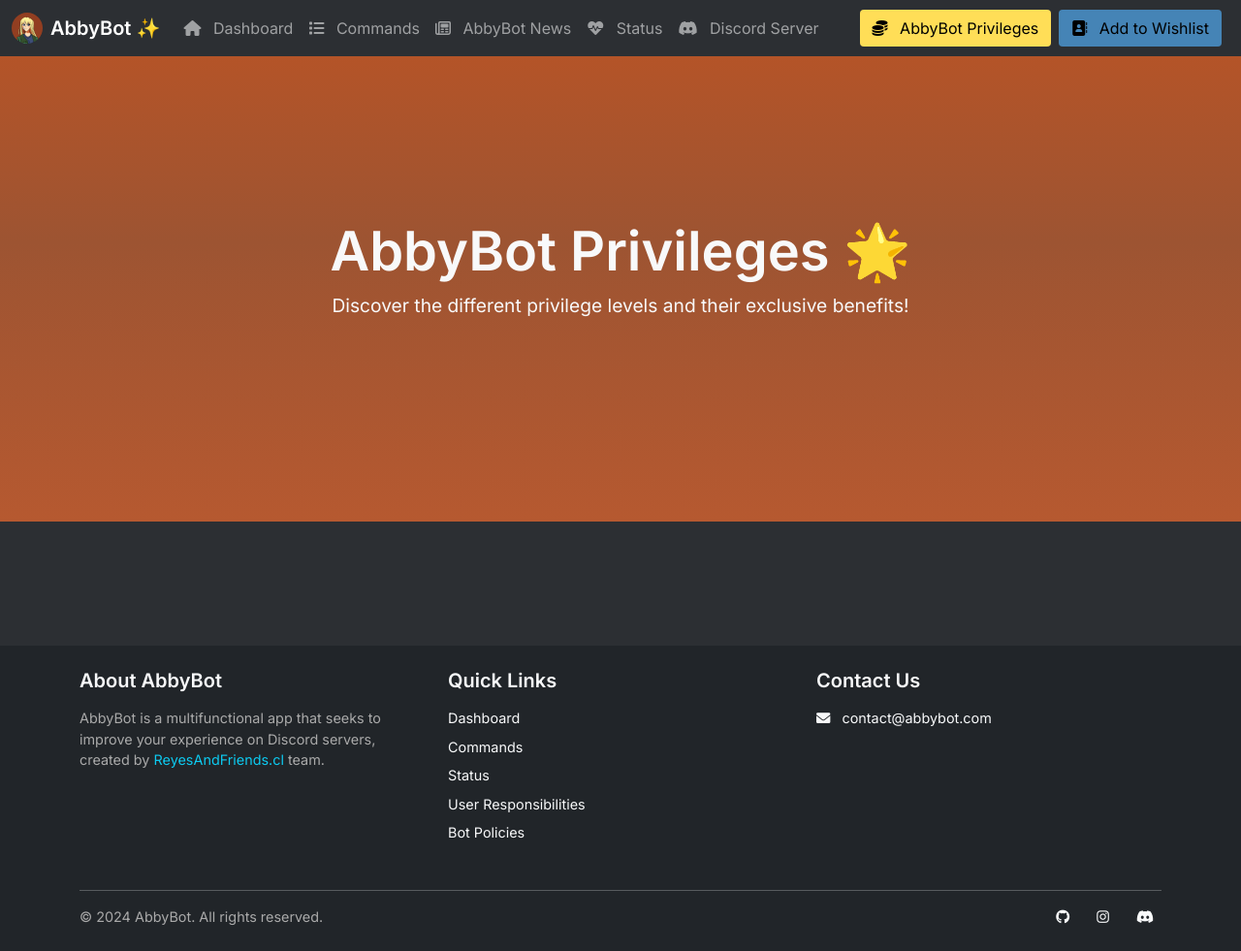
After one commit to AbbyBot/AbbyBot-Website, a Flask app: page /abbybot-privileges in a window 1280 px wide. The commit adds this page. Shown: the whole page at 97% size. Run offline with Flask 3, Linux system fonts and the light colour scheme; data that the repository does not hold is empty.

Commit message:
error handler system, abbybot-privileges page, fixed urls navbar

```diff
--- a/abbybot_website/app/routes/main.py
+++ b/abbybot_website/app/routes/main.py
@@ -64,6 +64,38 @@ def status_data():
 def bot_status():
     return render_template('bot-status.html')
 
+@main_bp.route('/abbybot-privileges')
+def abbybot_privileges():
+    try:
+        # Make Query
+        server_list = execute_query("rei", "SELECT privilege_name, value, rol_meaning, how_to_get, xp_multiplier, exclusive_access FROM privileges;")
+
+    except mysql.connector.Error as err:
+        print(f"Error: {err}")
+        return render_template('error.html', message="Database connection failed.")
+
+    return render_template('abbybot-privileges.html', privileges=server_list)
+
+
+# Error handlers
+
+@main_bp.app_errorhandler(404)
+def page_not_found(error):
+    return render_template('error.html', message="Sorry, the page you are looking for does not exist."), 404
+
+@main_bp.app_errorhandler(500)
+def internal_server_error(error):
+    return render_template('error.html', message="An unexpected error occurred. Please try again later."), 500
+
+@main_bp.app_errorhandler(Exception)
+def handle_generic_error(error):
+    # Display the error message if available, or a generic message
+    return render_template('error.html', message=str(error) if error else "An unexpected error occurred."), 500
+
+
+
+
+
 
 app.register_blueprint(main_bp)
 
--- /dev/null
+++ b/abbybot_website/app/static/css/abbybot-privileges.css
@@ -0,0 +1,45 @@
+.privileges-section {
+    padding: 4rem 0;
+}
+
+.privilege-card {
+    background-color: #2c2c2c;
+    border-radius: 10px;
+    box-shadow: 0 10px 20px rgba(0, 0, 0, 0.3);
+    transition: transform 0.3s ease, box-shadow 0.3s ease;
+    padding: 2rem;
+    color: #ddd;
+}
+
+.privilege-card:hover {
+    transform: translateY(-5px);
+    box-shadow: 0 15px 30px rgba(0, 0, 0, 0.4);
+}
+
+.privilege-card h3 {
+    font-family: 'Inter', sans-serif;
+    font-weight: 600;
+    color: #fff;
+    margin-bottom: 1rem;
+}
+
+.privilege-card p {
+    font-size: 1.1rem;
+    margin-bottom: 1rem;
+    color: #ccc;
+}
+
+.privilege-card small {
+    font-size: 0.85rem;
+    color: #aaa;
+}
+
+@media (max-width: 768px) {
+    .privileges-section {
+        padding: 3rem 1rem;
+    }
+
+    .privilege-card {
+        padding: 1.5rem;
+    }
+}
--- /dev/null
+++ b/abbybot_website/app/templates/abbybot-privileges.html
@@ -0,0 +1,40 @@
+{% extends "base/base.html" %}
+
+{% block title %}Privileges - AbbyBot{% endblock %}
+
+{% block extra_css %}
+    <link rel="stylesheet" href="{{ url_for('static', filename='css/abbybot-privileges.css') }}">
+{% endblock %}
+
+{% block content %}
+<section class="hero-section d-flex align-items-center justify-content-center text-light">
+    <div class="container-fluid text-center d-flex flex-column align-items-center">
+        <div class="text-content" data-aos="fade-right">
+            <h1 class="display-4">AbbyBot Privileges 🌟</h1>
+        </div>
+        <div class="text-content mb-4" data-aos="fade-up" data-aos-delay="300">
+            <p class="lead">Discover the different privilege levels and their exclusive benefits!</p>
+        </div>
+    </div>
+</section>
+
+<section class="privileges-section">
+    <div class="container">
+        <div class="row justify-content-center text-center">
+            {% for privilege in privileges %}
+            <div class="col-md-6 col-lg-4 mb-4" data-aos="fade-up">
+                <div class="privilege-card">
+                    <h3>{{ privilege.privilege_name }}</h3>
+                    <p> {{ privilege.rol_meaning }}</p>
+                    <p><strong>How to Get:</strong> {{ privilege.how_to_get }}</p>
+                    <p><strong>XP Multiplier:</strong> {{ privilege.xp_multiplier }}</p>
+                    <p><strong>Exclusive Access:</strong> {{ privilege.exclusive_access }}</p>
+                    <small>Privilege level: {{ privilege.value }}</small>
+                </div>
+            </div>
+            {% endfor %}
+        </div>
+    </div>
+</section>
+
+{% endblock %}
--- a/abbybot_website/app/templates/base/base.html
+++ b/abbybot_website/app/templates/base/base.html
@@ -2,7 +2,8 @@
 <html lang="en">
 <head>
     <meta charset="UTF-8">
-    <title>AbbyBot</title>
+
+    <title>{% block title %}AbbyBot{% endblock %}</title>
     <link href="https://cdn.jsdelivr.net/npm/bootstrap@5.1.3/dist/css/bootstrap.min.css" rel="stylesheet">
     <link rel="stylesheet" href="https://cdnjs.cloudflare.com/ajax/libs/font-awesome/6.0.0-beta3/css/all.min.css">
     <link href="https://fonts.googleapis.com/css2?family=Inter:wght@400;600&display=swap" rel="stylesheet">
@@ -38,7 +39,7 @@
                         <a class="nav-link" href="/status"><i class="fa-solid fa-heart-pulse me-2"></i> Status </a>
                     </li>
                     <li class="nav-item">
-                        <a class="nav-link" href="/wip"><i class="fab fa-discord nav-icon me-2"></i> Discord Server</a>
+                        <a class="nav-link" href="https://discord.gg/E7JceWrzvW"><i class="fab fa-discord nav-icon me-2"></i> Discord Server</a>
                     </li>
                 </ul>
                 <div class="d-flex">
--- a/abbybot_website/app/templates/bot-status.html
+++ b/abbybot_website/app/templates/bot-status.html
@@ -1,6 +1,6 @@
 {% extends "base/base.html" %}
 
-{% block title %}Home{% endblock %}
+{% block title %}Bot status - AbbyBot{% endblock %}
 
 {% block extra_css %}
     <link rel="stylesheet" href="{{ url_for('static', filename='css/bot-status.css') }}">
--- a/abbybot_website/app/templates/index.html
+++ b/abbybot_website/app/templates/index.html
@@ -1,6 +1,6 @@
 {% extends "base/base.html" %}
 
-{% block title %}Home{% endblock %}
+{% block title %}Home - AbbyBot{% endblock %}
 
 {% block extra_css %}
     <link rel="stylesheet" href="{{ url_for('static', filename='css/home.css') }}">
@@ -200,7 +200,7 @@
                 <div class="stat-card bg-dark text-light p-4 rounded position-relative">
                     <i class="fas fa-chart-bar fa-3x mb-3 text-info"></i>
                     <h3 class="stat-number" id="total-xp-count">{{ total_xp }}</h3>
-                    <p class="stat-description">Total XP Earned</p>
+                    <p class="stat-description">Global XP Earned</p>
                 </div>
             </div>
 
```
Also changed, not shown: abbybot_website/app/static/css/error.css (added, +54 -0 lines), abbybot_website/app/templates/error.html (added, +20 -0 lines), 1 other file.
